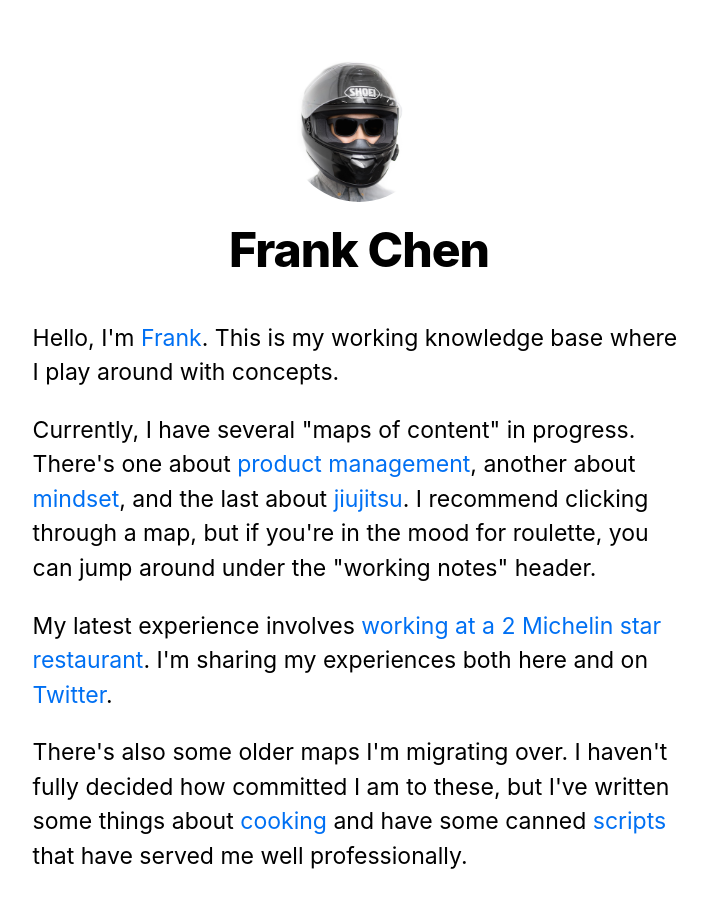
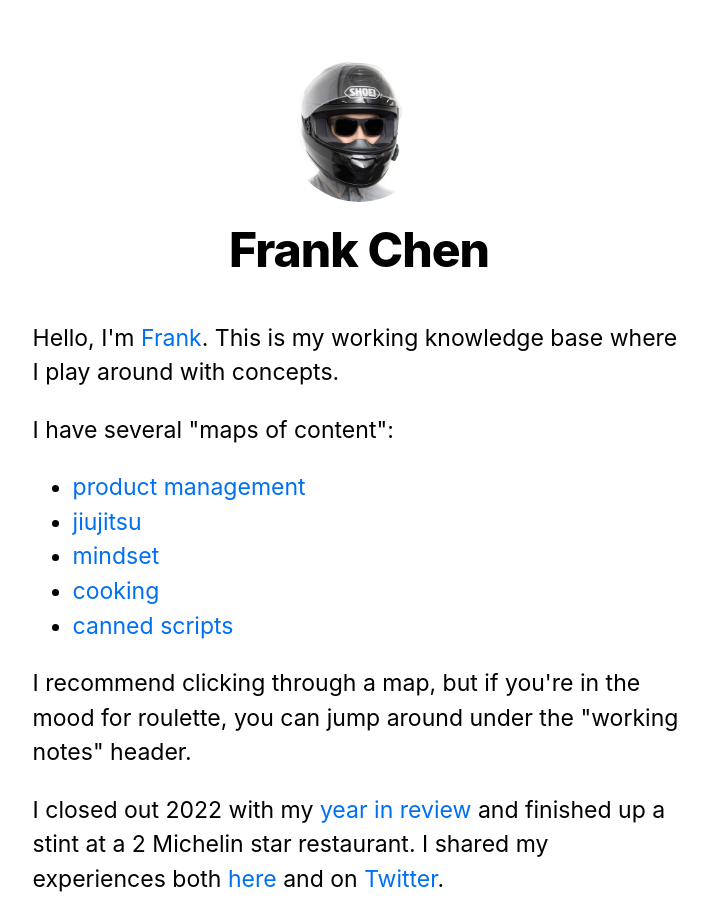
Before and after one commit to frankchen07/writing, a Next.js app: page / in a window 1280 px wide. Shown: the top 922 px of the page, without its empty margins (281-989 px from the left). Built offline with nearby package versions, Linux system fonts and the light colour scheme.

Commit message:
update website

```diff
--- a/pages/index.js
+++ b/pages/index.js
@@ -15,14 +15,24 @@ export default function Home({ allPostsData }) {
         <p>
           Hello, I'm <a href='https://www.linkedin.com/in/frankchen07/'>Frank</a>. This is my working knowledge base where I play around with concepts.
         </p>
+
         <p>
-          Currently, I have several "maps of content" in progress. There's one about <a href='https://www.frank-chen.com/posts/map-of-content-(product)'>product management</a>, another about <a href='https://www.frank-chen.com/posts/map-of-content-(mindset)'>mindset</a>, and the last about <a href='https://www.frank-chen.com/posts/map-of-content-(jiujitsu)'>jiujitsu</a>. I recommend clicking through a map, but if you're in the mood for roulette, you can jump around under the "working notes" header.
+          I have several "maps of content":
         </p>
+
+        <ul>
+          <li><a href='https://www.frank-chen.com/posts/map-of-content-(product)'>product management</a></li>
+          <li><a href='https://www.frank-chen.com/posts/map-of-content-(jiujitsu)'>jiujitsu</a></li>
+          <li><a href='https://www.frank-chen.com/posts/map-of-content-(mindset)'>mindset</a></li>
+          <li><a href='https://www.frank-chen.com/posts/map-of-content-(cooking)'>cooking</a></li>
+          <li><a href='https://www.frank-chen.com/posts/map-of-content-(scripts)'>canned scripts</a></li>
+        </ul>
+
+        <p> I recommend clicking through a map, but if you're in the mood for roulette, you can jump around under the "working notes" header.
+        </p>
+
         <p>
-          My latest experience involves <a href='https://www.frank-chen.com/posts/working-at-a-2-michelin-star-restaurant'>working at a 2 Michelin star restaurant</a>. I'm sharing my experiences both here and on <a href='https://www.twitter.com/fronkfeeds'>Twitter</a>.
-        </p>
-        <p>
-          There's also some older maps I'm migrating over. I haven't fully decided how committed I am to these, but I've written some things about <a href='https://www.frank-chen.com/posts/map-of-content-(cooking)'>cooking</a> and have some canned <a href='https://www.frank-chen.com/posts/map-of-content-(scripts)'>scripts</a> that have served me well professionally.
+          I closed out 2022 with my <a href='https://www.frank-chen.com/posts/2022-year-in-review'>year in review</a> and finished up a stint at a 2 Michelin star restaurant. I shared my experiences both <a href='https://www.frank-chen.com/posts/working-at-a-2-michelin-star-restaurant'>here</a> and on <a href='https://www.twitter.com/fronkfeeds'>Twitter</a>.
         </p>
       </section>
       <section className={`${utilStyles.headingMd} ${utilStyles.padding1px}`}>
```
Also changed, not shown: posts/map of content (cooking).md (+26 -0 lines).
